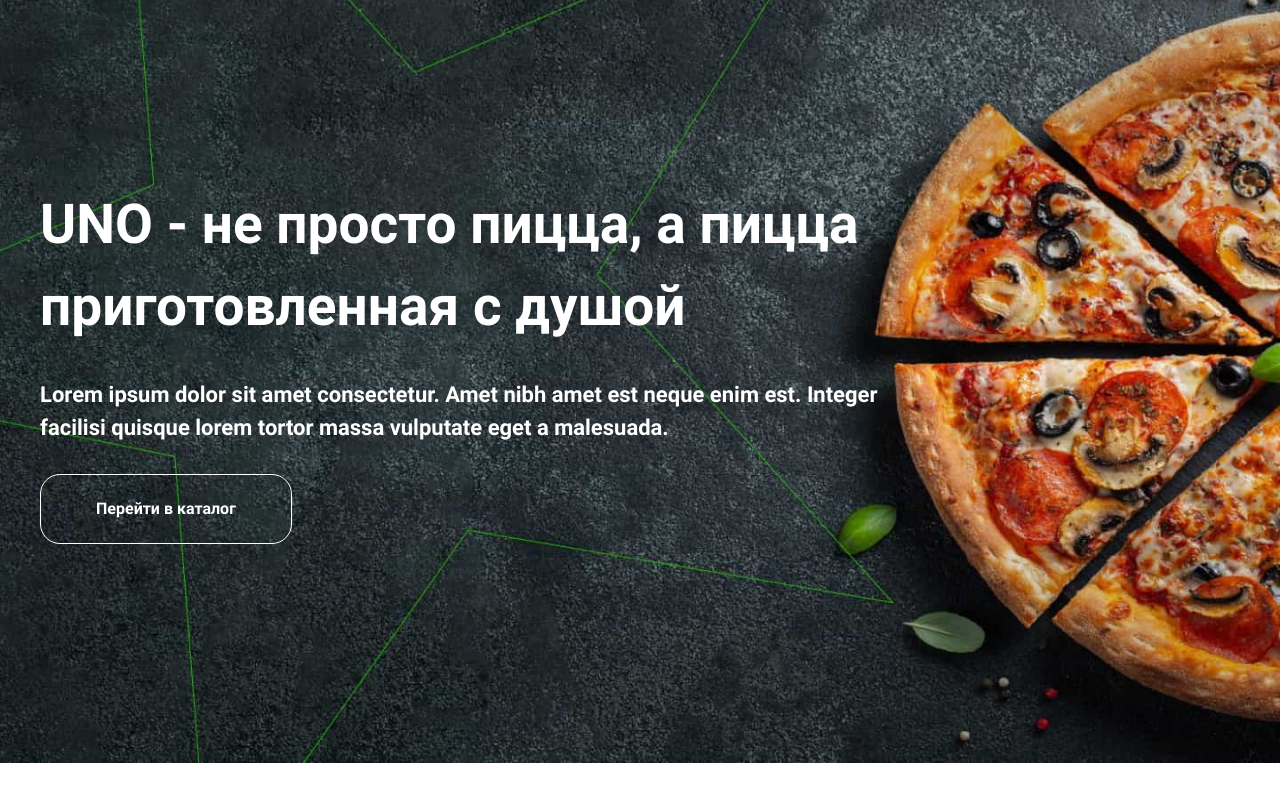
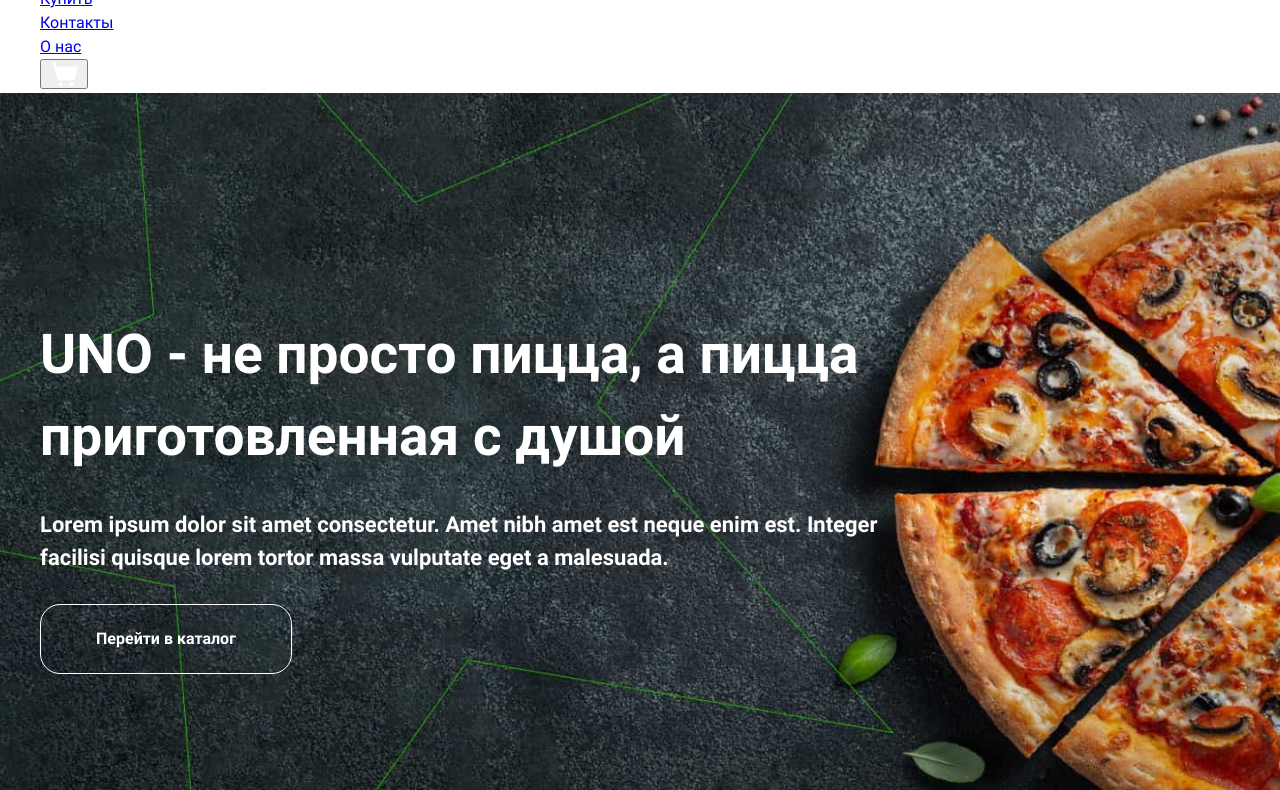
Before and after one commit to Andrew1aptev/pizza-uno, a website: page src/index.html in a window 1280 px wide. Shown: the part 37-827 px from the top of the page. Drawn offline with Linux system fonts and the light colour scheme.

Commit message:
add header

```diff
--- a/src/index.html
+++ b/src/index.html
@@ -10,6 +10,25 @@
 </head>
 
 <body>
+  <header class="header">
+    <div class="header__container container">
+      <a href="./index.html" class="logo">
+        UNO
+      </a>
+      <div class="header__content">
+        <nav class="nav">
+          <ul class="nav__list">
+            <li class="nav__item"><a href="/" class="nav__link">Купить</a></li>
+            <li class="nav__item"><a href="/" class="nav__link">Контакты</a></li>
+            <li class="nav__item"><a href="/" class="nav__link">О нас </a></li>
+          </ul>
+        </nav>
+        <button class="header__button">
+          <img src="./images/header/cart-icon.png" alt="cart button">
+        </button>
+      </div>
+    </div>
+  </header>
   <main class="main">
     <section class="hero">
       <div class="hero__container container">
```
Also changed, not shown: src/images/header/cart-icon.avif (added), src/images/header/cart-icon.png (added), src/images/header/cart-icon.webp (added), src/images/src/header/cart-icon.png (added).
